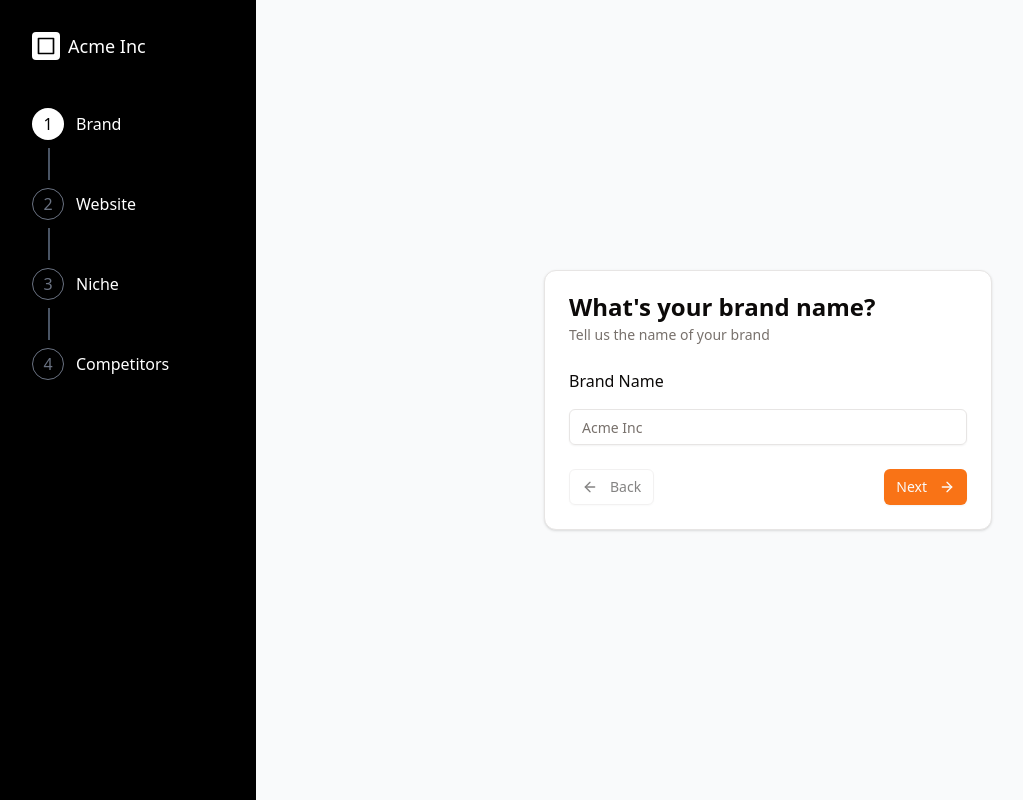
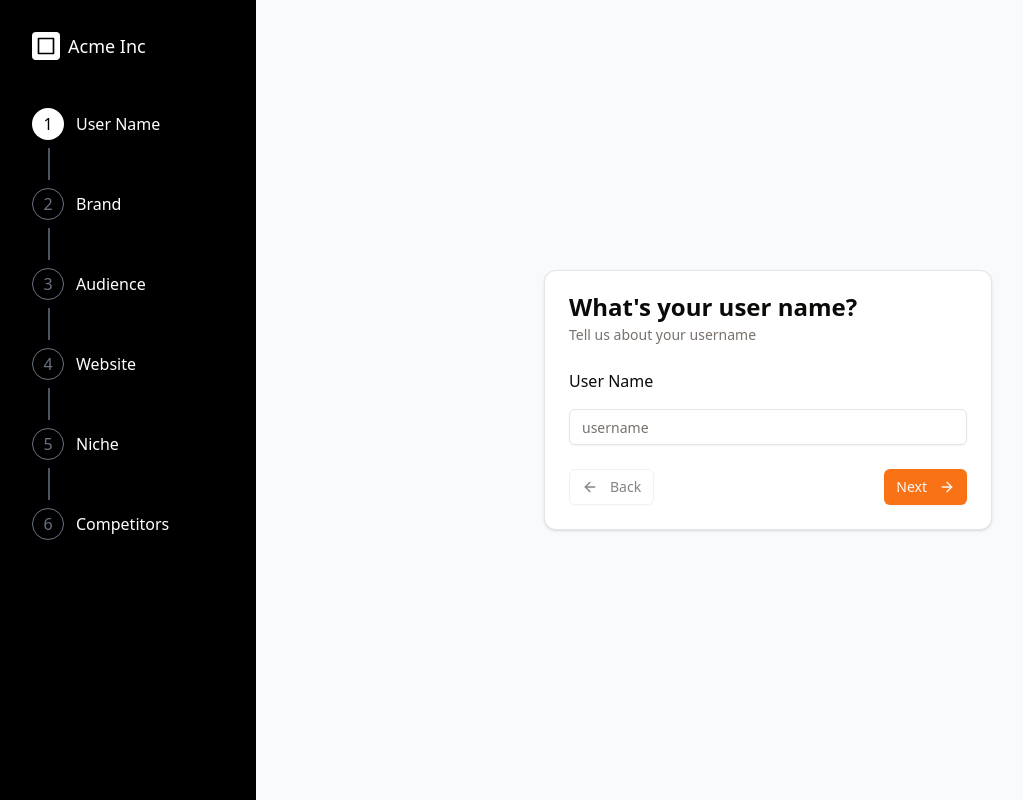
Before and after one commit to mimansha-swarup/momentumx-fe, a React (Vite) app: page /onboarding in a window 1280 px wide. Shown: the whole page, without its empty margins (0-1023 px from the left). Built offline with nearby package versions, Linux system fonts and the light colour scheme.

Commit message:
feat: enhance onboarding process with additional steps and validation

```diff
--- a/src/constants/onboarding/index.ts
+++ b/src/constants/onboarding/index.ts
@@ -1,55 +1,64 @@
 import { brandName } from "../root";
-
-export const onboardingSteps = [
-  {
-    key: "brandName",
-    label: "Brand",
-  },
-  {
-    key: "website",
-    label: "Website",
-  },
-  {
-    key: "niche",
-    label: "Niche",
-  },
-  {
-    key: "competitors",
-    label: "Competitors",
-  },
-];
 
 export const onboardingConfig = [
   {
+    stepLabel: "User Name",
+    title: "What's your user name?",
+    description: "Tell us about your username",
+    id: "userName",
+    label: "User Name",
+    placeholder: "username",
+    inputType: "text",
+    isMandatory: true,
+  },
+  {
+    stepLabel: "Brand",
     title: "What's your brand name?",
     description: "Tell us the name of your brand",
-    id: "brand",
+    id: "brandName",
     label: "Brand Name",
     placeholder: brandName,
     inputType: "text",
+    isMandatory: true,
   },
   {
+    stepLabel: "Audience",
+    title: "What's your Target Audience?",
+    description: "Tell us about your audience",
+    id: "targetAudience",
+    label: "Target Audience",
+    placeholder: "Developers, Kids, etc",
+    inputType: "text",
+    isMandatory: true,
+  },
+  {
+    stepLabel: "Website",
     title: "What's your website?",
     description: "Enter your website URL to get started",
     id: "website",
     label: "Website URL",
     placeholder: "https://example.com",
     inputType: "text",
+    isMandatory: false,
   },
   {
+    stepLabel: "Niche",
     title: "What's your niche?",
     description: "Select the category that best describes your content",
     id: "niche",
     label: "Your Niche",
     placeholder: "Enter a niche",
     inputType: "text",
+    isMandatory: true,
   },
   {
+    stepLabel: "Competitors",
     title: "Who are your YouTube competitors?",
     description: "Add links to YouTube channels similar to yours",
     id: "competitors",
     label: "YouTube Competitor",
     placeholder: "https://youtube.com/channel/...",
     inputType: "multi-text",
+    isMandatory: true,
   },
 ];
--- a/src/pages/Onboarding/index.tsx
+++ b/src/pages/Onboarding/index.tsx
@@ -1,7 +1,7 @@
 import { ChangeEvent, useState } from "react";
 import Stepper from "@/components/shared/steps";
 import OnboardingCard from "@/components/onboarding/card";
-import { onboardingConfig, onboardingSteps } from "@/constants/onboarding";
+import { onboardingConfig } from "@/constants/onboarding";
 import { brandName } from "@/constants/root";
 import OnboardingForm from "@/components/onboarding/form";
 import { validateStep } from "@/utils/onboarding";
@@ -11,20 +11,24 @@ const INITIAL_STATE = {
   brandName: "",
   niche: "",
   competitors: [""],
+  targetAudience: "",
+  userName: "",
 };
 
 type FormKey = keyof typeof INITIAL_STATE;
 
+const onboardingSteps = onboardingConfig.map((step) => ({
+  key: step.id,
+  label: step.stepLabel,
+}));
 const Onboarding = () => {
   const [currentStep, setCurrentStep] = useState(0);
   const [formData, setFormData] = useState({ ...INITIAL_STATE });
   const [errors, setErrors] = useState({ ...INITIAL_STATE });
 
-
   const isPrevDisabled = currentStep === 0;
   const isNext = currentStep !== onboardingSteps.length - 1;
   const activeStep = (onboardingSteps[currentStep] || {}).key as FormKey;
-
 
   const handleInputChange =
     (fieldName: string) =>
@@ -66,7 +70,16 @@ const Onboarding = () => {
   };
 
   const handleNext = () => {
-    if (!validateStep(currentStep, formData, errors, setErrors)) return;
+    if (
+      !validateStep(
+        currentStep,
+        formData,
+        errors,
+        setErrors,
+        onboardingConfig[currentStep].isMandatory
+      )
+    )
+      return;
     if (currentStep === onboardingSteps.length - 1) {
       // Complete onboarding
     } else {
--- a/src/types/components/login.ts
+++ b/src/types/components/login.ts
@@ -27,4 +27,6 @@ export interface OnboardingForm {
   website: string;
   niche: string;
   competitors: string[];
+  userName: string;
+  targetAudience: string;
 }
--- a/src/utils/onboarding/index.ts
+++ b/src/utils/onboarding/index.ts
@@ -4,9 +4,12 @@ export const validateStep = (
   currentStep: number,
   formData: OnboardingForm,
   errors: OnboardingForm,
-  setErrors: (errors: OnboardingForm) => void
+  setErrors: (errors: OnboardingForm) => void,
+  isMandatory: boolean
 ) => {
+  if (!isMandatory) return true;
   const newErrors = { ...errors };
+  console.log("newErrors: ", newErrors);
   let isValid = true;
 
   const urlRegex =
@@ -16,11 +19,21 @@ export const validateStep = (
 
   switch (currentStep) {
     case 0:
+      newErrors.userName = !formData.userName ? "User name is required" : "";
+      isValid = !newErrors.userName;
+      break;
+    case 1:
       newErrors.brandName = !formData.brandName ? "Brand name is required" : "";
       isValid = !newErrors.brandName;
       break;
 
-    case 1:
+    case 2:
+      newErrors.targetAudience = !formData.targetAudience
+        ? "Target Audience is required"
+        : "";
+      isValid = !newErrors.targetAudience;
+      break;
+    case 3:
       newErrors.website = !formData.website
         ? "Website URL is required"
         : !urlRegex.test(formData.website)
@@ -29,12 +42,12 @@ export const validateStep = (
       isValid = !newErrors.website;
       break;
 
-    case 2:
+    case 4:
       newErrors.niche = !formData.niche ? "Please select a niche" : "";
       isValid = !newErrors.niche;
       break;
 
-    case 3:
+    case 5:
       newErrors.competitors = formData.competitors.map((competitor) =>
         !competitor
           ? ((isValid = false), "Competitor URL is required")
```
